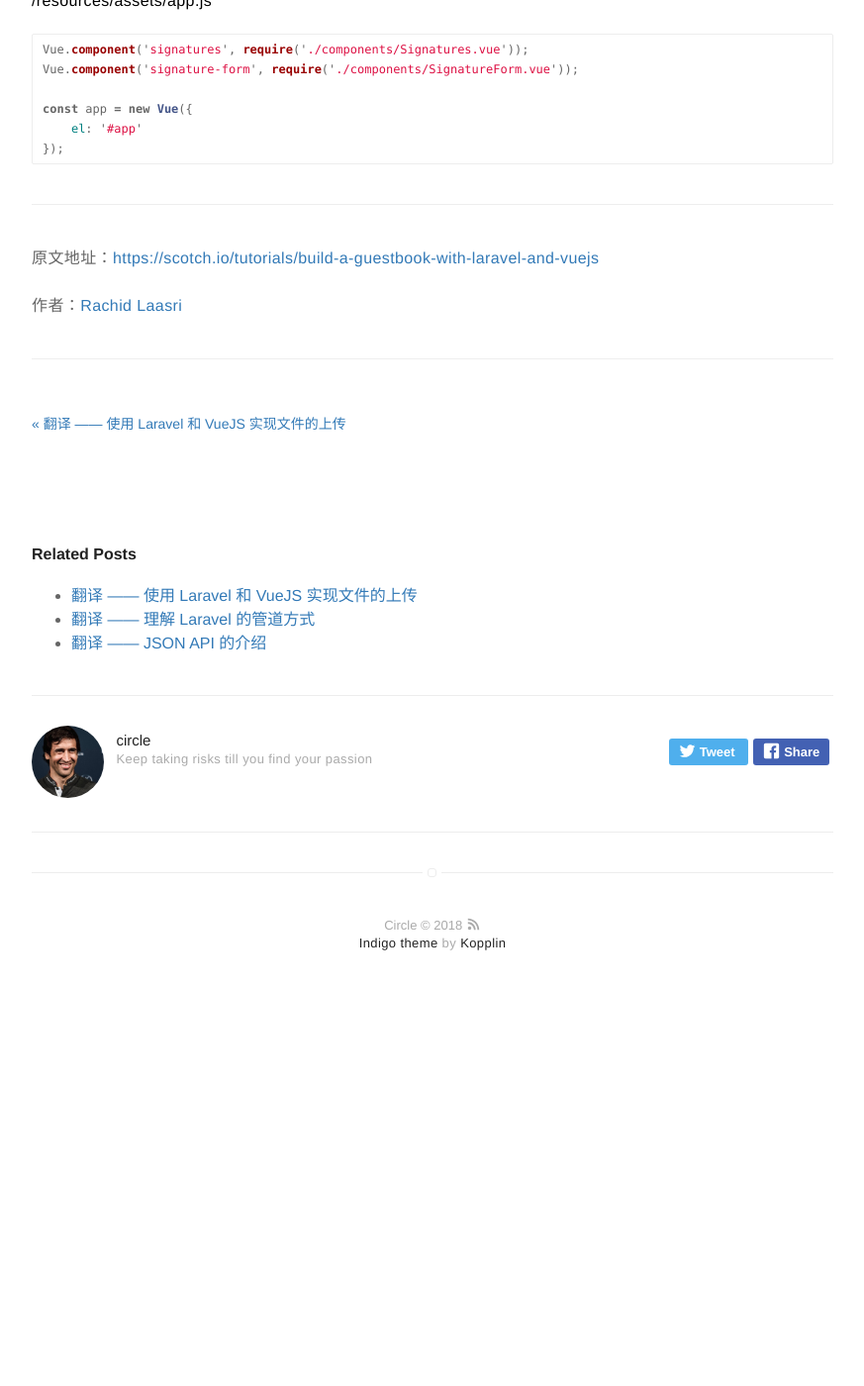
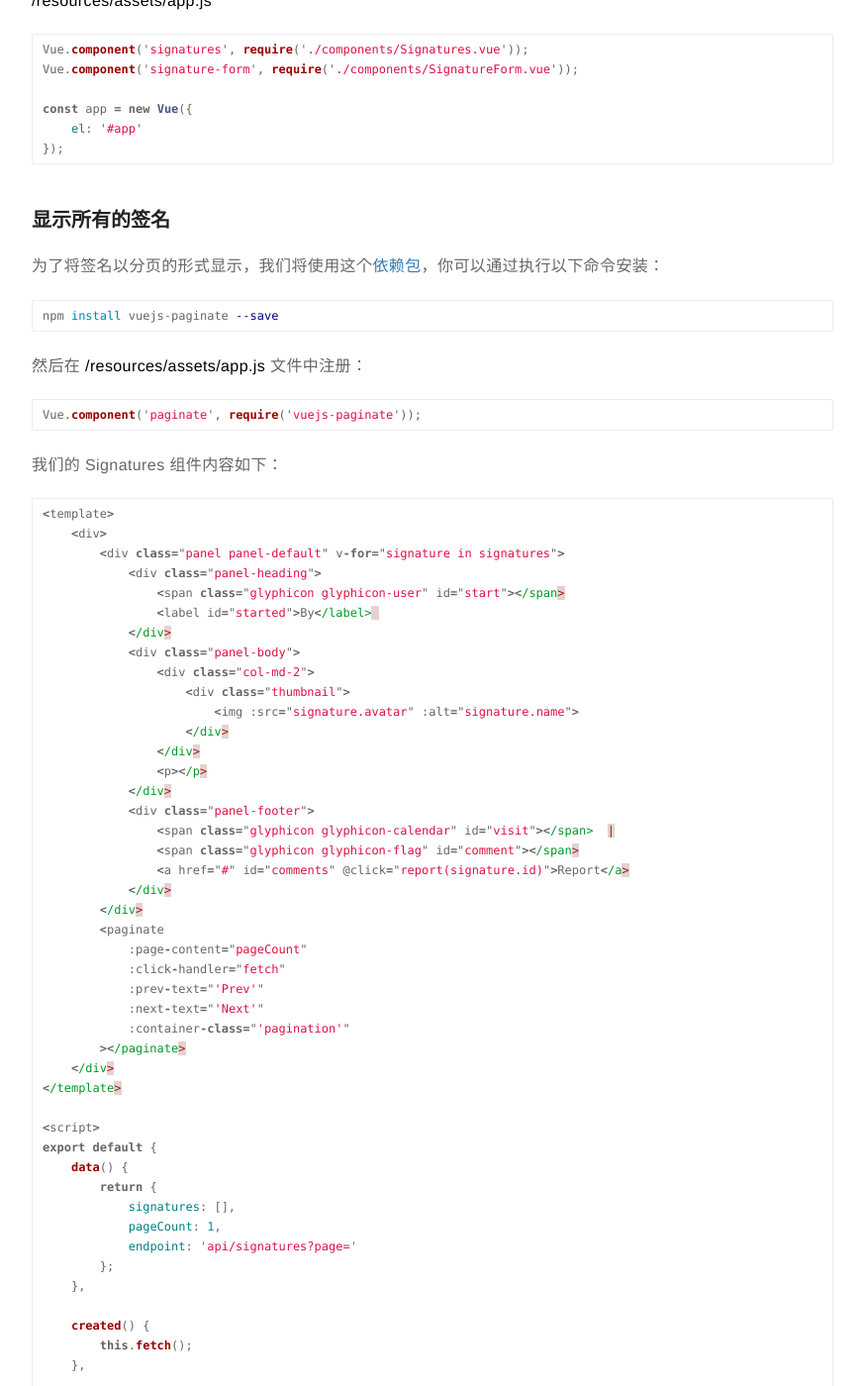
Before and after one commit to rust17/blog, a Jekyll site: the page built from _posts/2018-11-27-translation-Build-a-Guestbook-with-Laravel-and-Vue.js.markdown, in a window 1280 px wide and 1400 px high, scrolled down 14574 px. Shown: the whole window at 99% size, without its empty margins (203-1076 px from the left). Built offline with Jekyll 4.4.1, drawn with Linux system fonts in a browser that asks for light colours; comment, search, counter and statistics services are not loaded; before the commit the page ends 15598 px from its top, so only the background shows below that; some of the changed text lies outside the part shown.

Commit message:
update translation-Build-a-Guestbook-with-Laravel-and-Vue.js

````diff
--- a/_posts/2018-11-27-translation-Build-a-Guestbook-with-Laravel-and-Vue.js.markdown
+++ b/_posts/2018-11-27-translation-Build-a-Guestbook-with-Laravel-and-Vue.js.markdown
@@ -705,6 +705,98 @@ const app = new Vue({
 });
 ```
 
+### 显示所有的签名
+
+为了将签名以分页的形式显示，我们将使用这个[依赖包](https://www.npmjs.com/package/vuejs-paginate)，你可以通过执行以下命令安装：
+
+```shell
+npm install vuejs-paginate --save
+```
+
+然后在 **/resources/assets/app.js** 文件中注册：
+
+```js
+Vue.component('paginate', require('vuejs-paginate'));
+```
+
+我们的 Signatures 组件内容如下：
+
+```js
+<template>
+    <div>
+        <div class="panel panel-default" v-for="signature in signatures">
+            <div class="panel-heading">
+                <span class="glyphicon glyphicon-user" id="start"></span>
+                <label id="started">By</label> {{ signature.name }}
+            </div>
+            <div class="panel-body">
+                <div class="col-md-2">
+                    <div class="thumbnail">
+                        <img :src="signature.avatar" :alt="signature.name">
+                    </div>
+                </div>
+                <p>{{ signature.body }}</p>
+            </div>
+            <div class="panel-footer">
+                <span class="glyphicon glyphicon-calendar" id="visit"></span> {{ signature.date }} |
+                <span class="glyphicon glyphicon-flag" id="comment"></span>
+                <a href="#" id="comments" @click="report(signature.id)">Report</a>
+            </div>
+        </div>
+        <paginate
+            :page-content="pageCount"
+            :click-handler="fetch"
+            :prev-text="'Prev'"
+            :next-text="'Next'"
+            :container-class="'pagination'"
+        ></paginate>
+    </div>
+</template>
+
+<script>
+export default {
+    data() {
+        return {
+            signatures: [],
+            pageCount: 1,
+            endpoint: 'api/signatures?page='
+        };
+    },
+
+    created() {
+        this.fetch();
+    },
+
+    methods: {
+        fetch(page = 1) {
+            axios.get(this.endpoint + page)
+                .then(({data}) => {
+                    this.signature = data.data;
+                    this.pageCount = data.meta.last_page;
+                });
+        },
+
+        report(id) {
+            if (confirm('Are you sure you want to report this signature?')) {
+                axios.put('api/signatures/'+id+'/report')
+                .then(response => this.removeSignature(id));
+            }
+        },
+
+        removeSignature(id) {
+            this.signatures = _.remove(this.signatures, function (signature) {
+                return signature.id !== id;
+            });
+        }
+    }
+}
+</script>
+```
+
+正如你所见，当组件创建的时候我们调用了 **fetch** 方法，并且产生了一个对在 **data object** 当中定义好的 url 的 **GET** 请求，然后我们将 api 返回的数据设置到 **signatures** 当中。
+
+在 HTML 代码当中，我们通过迭代的方式显示 **signatures**。当用户点击报道的链接时，我们就调用 **report** 方法，并将签名的 ID 值作为一个参数，发起一个 **PUT** 请求隐藏被报道的签名记录，然后再调用 **removeSignature** 方法将该 ID 从数组中移除。
+
 
 ---
 原文地址：[https://scotch.io/tutorials/build-a-guestbook-with-laravel-and-vuejs](https://scotch.io/tutorials/build-a-guestbook-with-laravel-and-vuejs)
````
